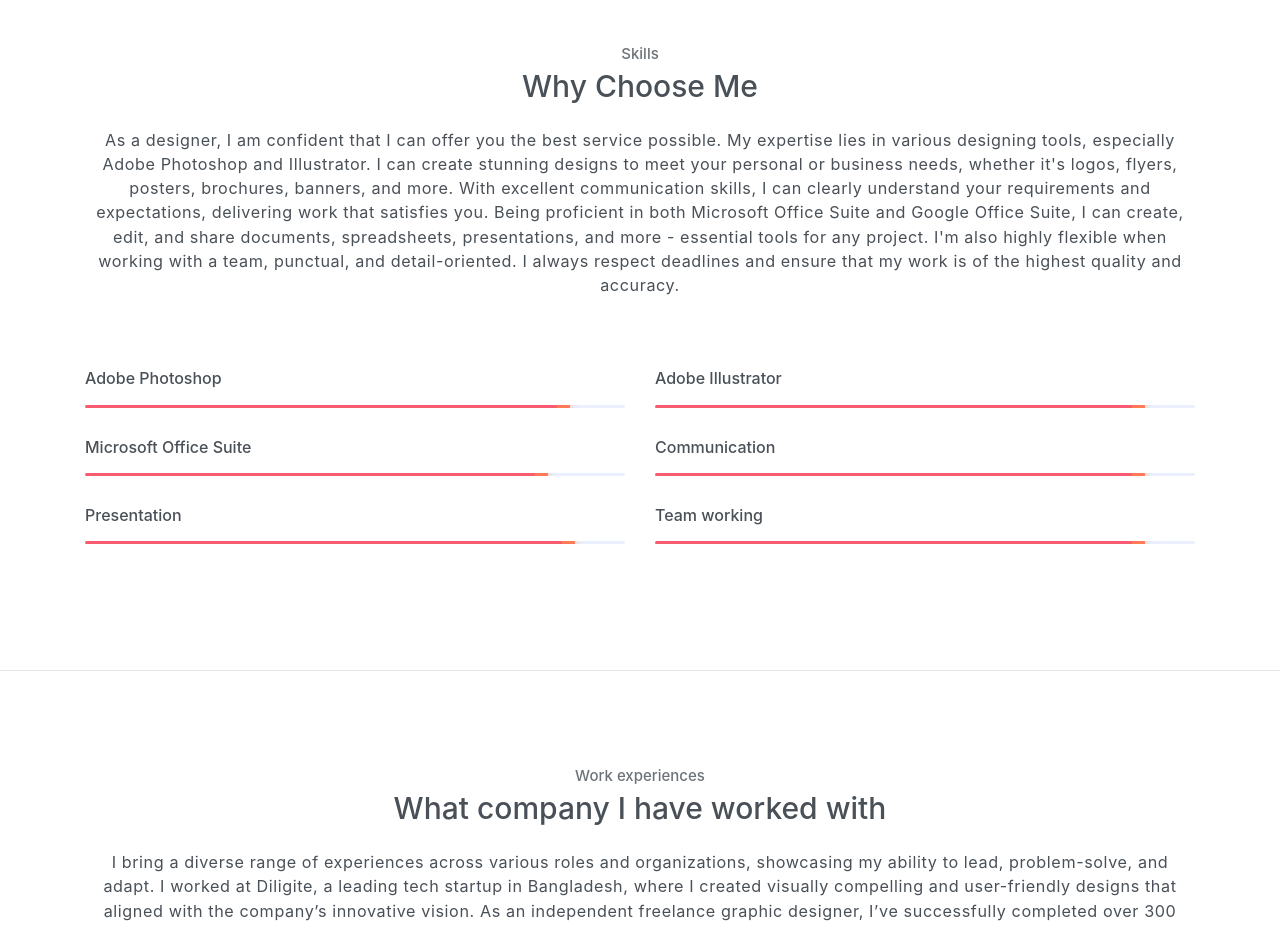
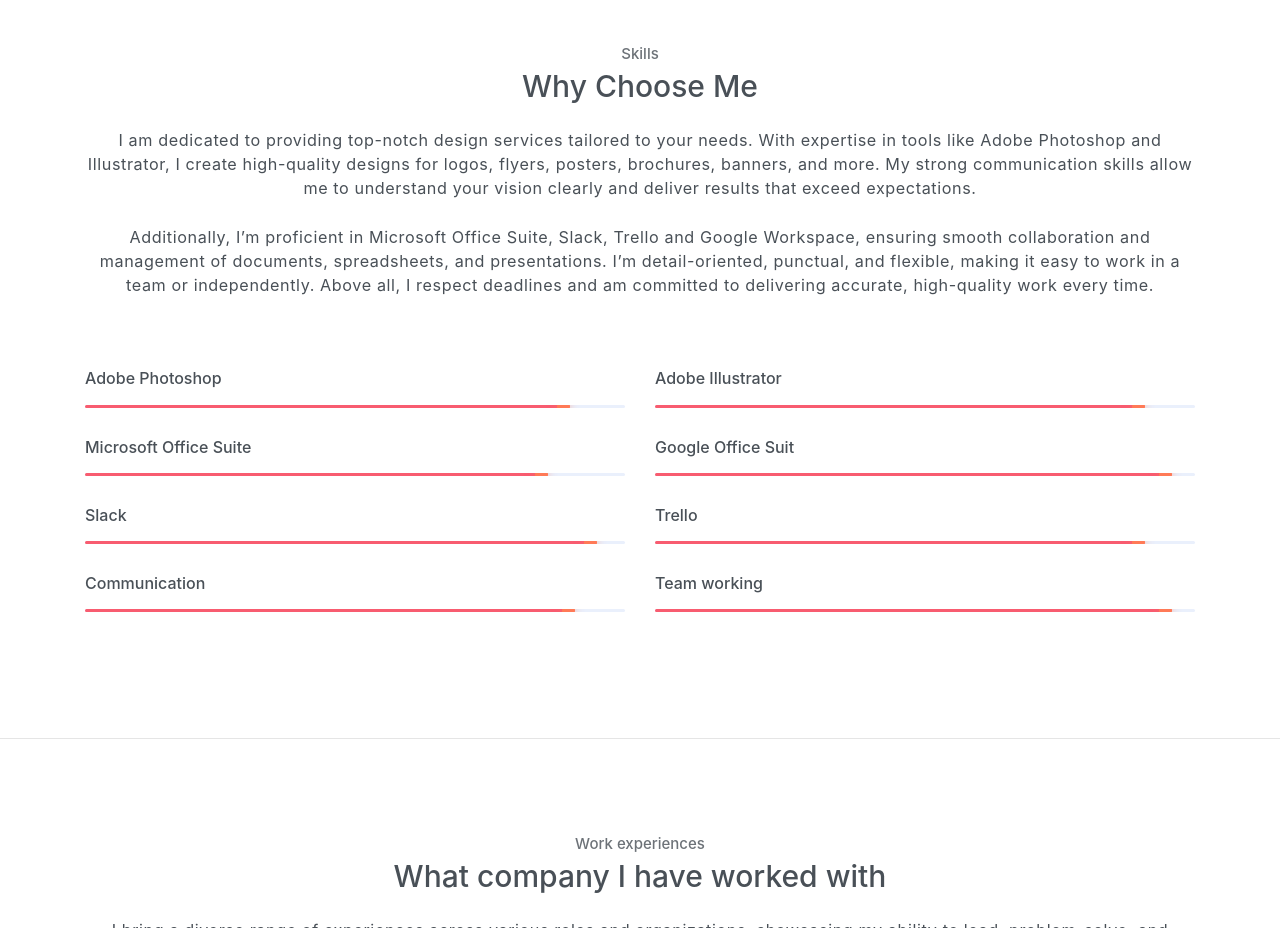
Before and after one commit to graphix-spot/graphix-spot.github.io, a plain HTML site: page index.html in a window 1280 px wide. Shown: the part 2180-3108 px from the top of the page. Drawn offline with Linux system fonts and the light colour scheme.

Commit message:
Update index.html

```diff
--- a/index.html
+++ b/index.html
@@ -223,19 +223,17 @@
             <h6 class="section-title mb-4">Why Choose Me</h6>
             <p class="mb-5 pb-4">
 
-                As a designer, I am confident that I can offer you the best service possible. My expertise lies in
-                various designing tools,
-                especially Adobe Photoshop and Illustrator. I can create stunning designs to meet your personal or
-                business needs,
-                whether it's logos, flyers, posters, brochures, banners, and more. With excellent communication skills,
-                I can clearly
-                understand your requirements and expectations, delivering work that satisfies you. Being proficient in
-                both Microsoft
-                Office Suite and Google Office Suite, I can create, edit, and share documents, spreadsheets,
-                presentations, and more -
-                essential tools for any project. I'm also highly flexible when working with a team, punctual, and
-                detail-oriented. I
-                always respect deadlines and ensure that my work is of the highest quality and accuracy.
+                I am dedicated to providing top-notch design services tailored
+                to your needs. With expertise in tools like Adobe Photoshop and Illustrator,
+                 I create high-quality designs for logos, flyers, posters, brochures, banners, and more.
+                 My strong communication skills allow me to understand your vision clearly and deliver
+                 results that exceed expectations. <br><br>
+
+                Additionally, I’m proficient in Microsoft Office Suite, Slack, Trello and Google
+                 Workspace, ensuring smooth collaboration and management of documents, spreadsheets,
+                 and presentations. I’m detail-oriented, punctual, and flexible, making it easy to work
+                 in a team or independently. Above all, I respect deadlines and am committed to
+                  delivering accurate, high-quality work every time.
             </p>
 
             <div class="row text-left">
@@ -266,14 +264,28 @@
                     </div>
                 </div>
                 <div class="col-sm-6">
-                    <h6 class="mb-3">Communication</h6>
+                    <h6 class="mb-3">Google Office Suit</h6>
+                    <div class="progress">
+                        <div class="progress-bar bg-danger" role="progressbar" style="width: 95%;" aria-valuenow="25"
+                            aria-valuemin="0" aria-valuemax="100"><span>90%</span></div>
+                    </div>
+                </div>
+                <div class="col-sm-6">
+                    <h6 class="mb-3">Slack</h6>
+                    <div class="progress">
+                        <div class="progress-bar bg-danger" role="progressbar" style="width: 94%;" aria-valuenow="25"
+                            aria-valuemin="0" aria-valuemax="100"><span>90%</span></div>
+                    </div>
+                </div>
+                <div class="col-sm-6">
+                    <h6 class="mb-3">Trello</h6>
                     <div class="progress">
                         <div class="progress-bar bg-danger" role="progressbar" style="width: 90%;" aria-valuenow="25"
                             aria-valuemin="0" aria-valuemax="100"><span>90%</span></div>
                     </div>
                 </div>
                 <div class="col-sm-6">
-                    <h6 class="mb-3">Presentation</h6>
+                    <h6 class="mb-3">Communication</h6>
                     <div class="progress">
                         <div class="progress-bar bg-danger" role="progressbar" style="width: 90%;" aria-valuenow="25"
                             aria-valuemin="0" aria-valuemax="100"><span>90%</span></div>
@@ -282,7 +294,7 @@
                 <div class="col-sm-6">
                     <h6 class="mb-3">Team working</h6>
                     <div class="progress">
-                        <div class="progress-bar bg-danger" role="progressbar" style="width: 90%;" aria-valuenow="25"
+                        <div class="progress-bar bg-danger" role="progressbar" style="width: 95%;" aria-valuenow="25"
                             aria-valuemin="0" aria-valuemax="100"><span>90%</span></div>
                     </div>
                 </div>
@@ -304,20 +316,21 @@
             <h6 class="subtitle">Work experiences</h6>
             <h6 class="section-title mb-4">What company I have worked with</h6>
             <p class="mb-5 pb-4">
+                I bring a diverse range of experiences across various roles and organizations, showcasing
+                my ability to lead, problem-solve, and adapt. I worked at Diligite, a leading tech startup
+                in Bangladesh, where I created visually compelling and user-friendly designs that aligned with
+                the company’s innovative vision. As an independent freelance logo designer, I’ve successfully
+                completed over 300 orders for clients worldwide, delivering high quality logos for their companies.<br><br>
 
-
-
-I bring a diverse range of experiences across various roles and organizations, showcasing my ability to lead, problem-solve, and adapt. I worked at Diligite, a leading tech startup in Bangladesh, where I created visually compelling and user-friendly designs that aligned with the company’s innovative vision.
-
-
-As an independent freelance graphic designer, I’ve successfully completed over 300 orders for clients worldwide,
-                delivering creative solutions tailored to their unique needs.
-
-Additionally, I serve as a Discord moderator for one of Joycity Annex's gaming community servers,
-                managing a vibrant platform of over 16,000 members. In this role, I foster engagement, ensure smooth communication, and maintain a positive environment for the community.
-
-With every project, I prioritize my clients’ and organizations’ goals, using my skills and experience to
-                consistently deliver results while striving for continuous improvement.
+                Beyond my academic and professional activities, I have a passion for gaming,
+                 which led me to serve as a Discord moderator for JoyCity Annex's Gunship Battle
+                 Total Warfare community since 2020. This vibrant platform of over 16,000 members
+                  has given me the opportunity to develop strong communication and social media engagement skills.
+                  This role is flexible, seamlessly integrating into my daily routine and
+                   enhancing my ability to balance multiple responsibilities.
+                   <br><br>
+                With every project or responsibility, I prioritize goals
+                and consistently strive to deliver impactful results while continuously improving my skills.
             </p>
 
             <div class="row text-left">
```
